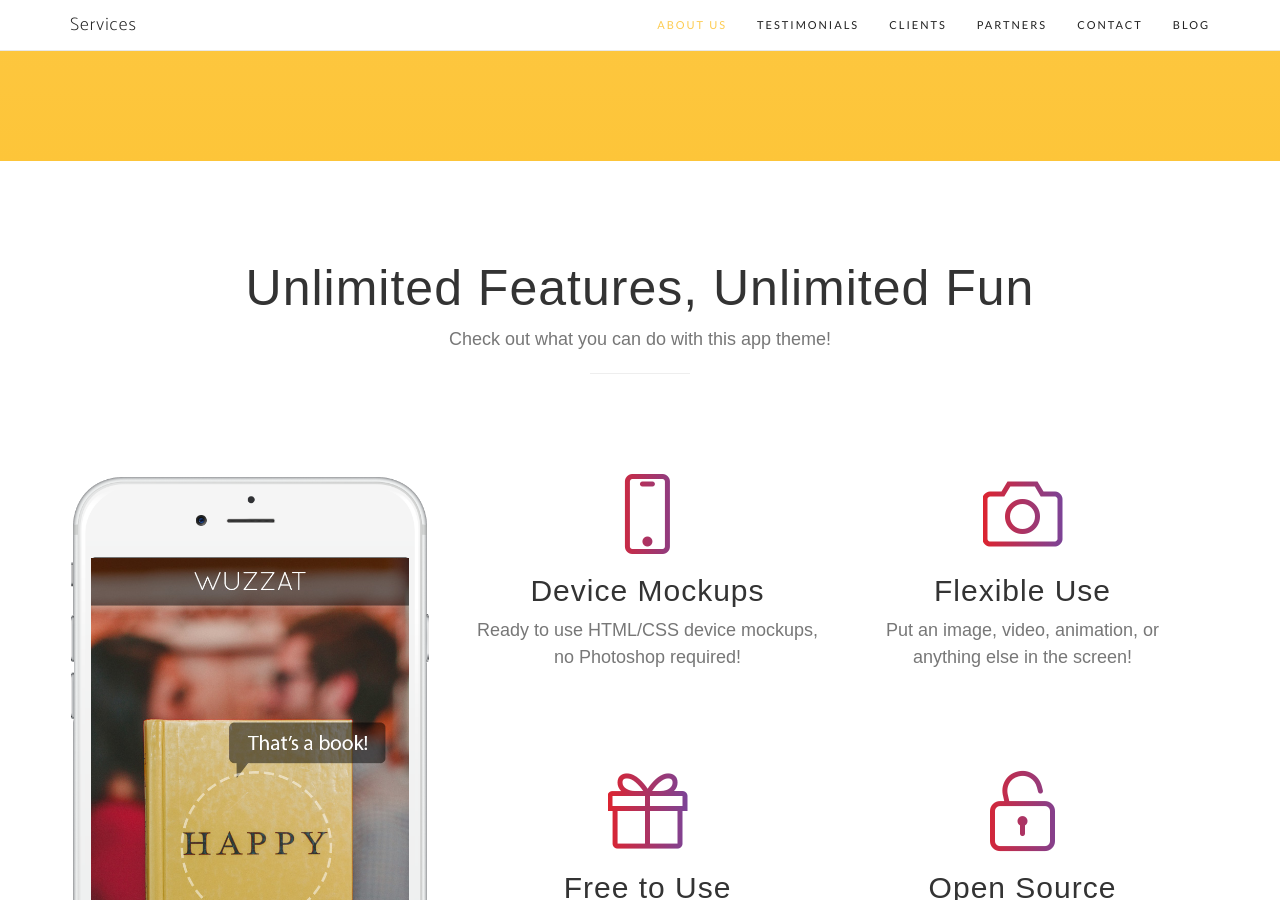
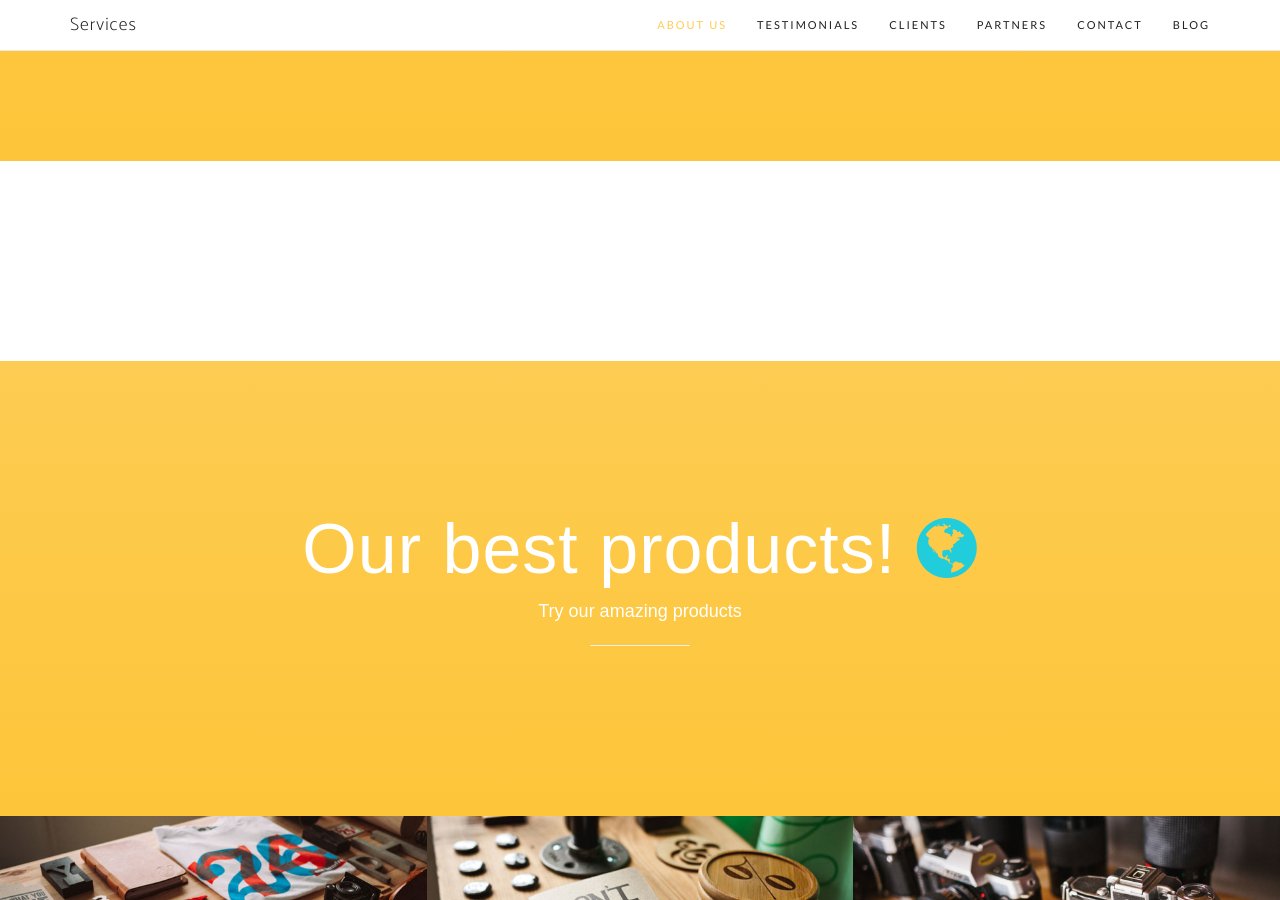
Before and after one commit to charlest7/adanamanya.github.io, a Jekyll site: the page built from index.html, in a window 1280 px wide and 900 px high, scrolled down 1340 px. Built offline with Jekyll 4.4.1, drawn with Linux system fonts in a browser that asks for light colours; nearby versions of some CDN libraries; some web fonts are replaced; the list of posts is cut into pages by our own code; a style sheet for code colours, icons or effects is not loaded; some of the changed text lies outside the part shown.

Commit message:
Update services.html

```diff
--- a/_includes/services.html
+++ b/_includes/services.html
@@ -1,70 +1,7 @@
 
     <section id="features" class="features">
-        <div class="container">
-            <div class="row">
-                <div class="col-lg-12 text-center">
-                    <div class="section-heading">
-                        <h2>Unlimited Features, Unlimited Fun</h2>
-                        <p class="text-muted">Check out what you can do with this app theme!</p>
-                        <hr>
-                    </div>
-                </div>
-            </div>
-            <div class="row">
-                <div class="col-md-4">
-                    <div class="device-container">
-                        <div class="device-mockup iphone6_plus portrait white">
-                            <div class="device">
-                                <div class="screen">
-                                    <!-- Demo image for screen mockup, you can put an image here, some HTML, an animation, video, or anything else! -->
-                                    <img src="/img/demo-screen-1.jpg" class="img-responsive" alt=""> </div>
-                                <div class="button">
-                                    <!-- You can hook the "home button" to some JavaScript events or just remove it -->
-                                </div>
-                            </div>
-                        </div>
-                    </div>
-                </div>
-                <div class="col-md-8">
-                    <div class="container-fluid">
-                        <div class="row">
-                            <div class="col-md-6">
-                                <div class="feature-item">
-                                    <i class="icon-screen-smartphone text-primary"></i>
-                                    <h3>Device Mockups</h3>
-                                    <p class="text-muted">Ready to use HTML/CSS device mockups, no Photoshop required!</p>
-                                </div>
-                            </div>
-                            <div class="col-md-6">
-                                <div class="feature-item">
-                                    <i class="icon-camera text-primary"></i>
-                                    <h3>Flexible Use</h3>
-                                    <p class="text-muted">Put an image, video, animation, or anything else in the screen!</p>
-                                </div>
-                            </div>
-                        </div>
-                        <div class="row">
-                            <div class="col-md-6">
-                                <div class="feature-item">
-                                    <i class="icon-present text-primary"></i>
-                                    <h3>Free to Use</h3>
-                                    <p class="text-muted">As always, this theme is free to download and use for any purpose!</p>
-                                </div>
-                            </div>
-                            <div class="col-md-6">
-                                <div class="feature-item">
-                                    <i class="icon-lock-open text-primary"></i>
-                                    <h3>Open Source</h3>
-                                    <p class="text-muted">Since this theme is MIT licensed, you can use it commercially!</p>
-                                </div>
-                            </div>
-                        </div>
-                    </div>
-                </div>
-                <div class="col-md-8">
-                  <h3>Hosts it in the best cloud hosting on the market</h3>
-                  <a target="_blank" href="https://m.do.co/c/a29d90274371" style="color:black" class="btn btn-outline btn-xl">Digital Ocean</a>
-                </div>
+        <div class="container" background="http://i.imgur.com/YQgUh0y.png">
+
 
             </div>
     </section>
```
